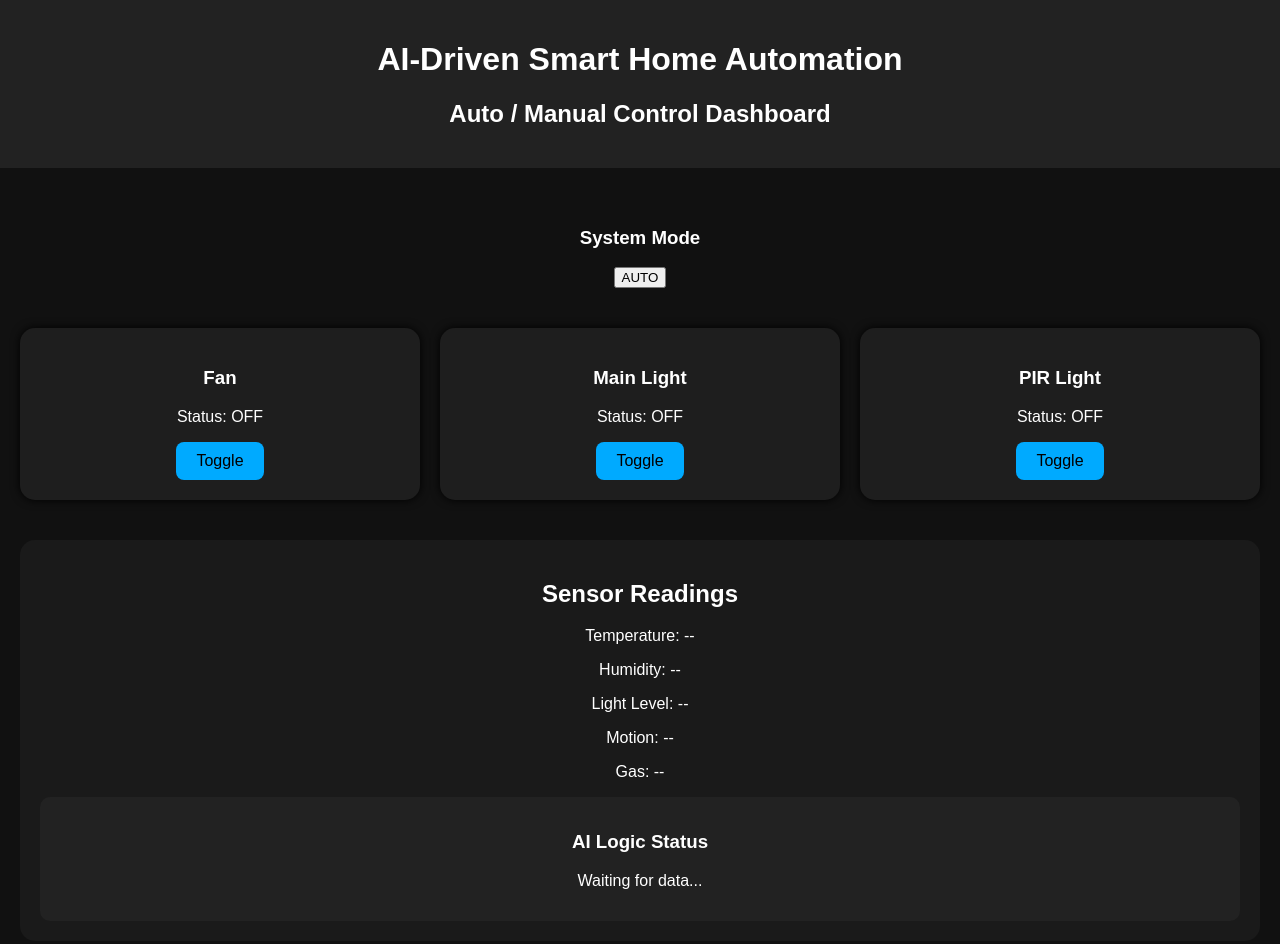
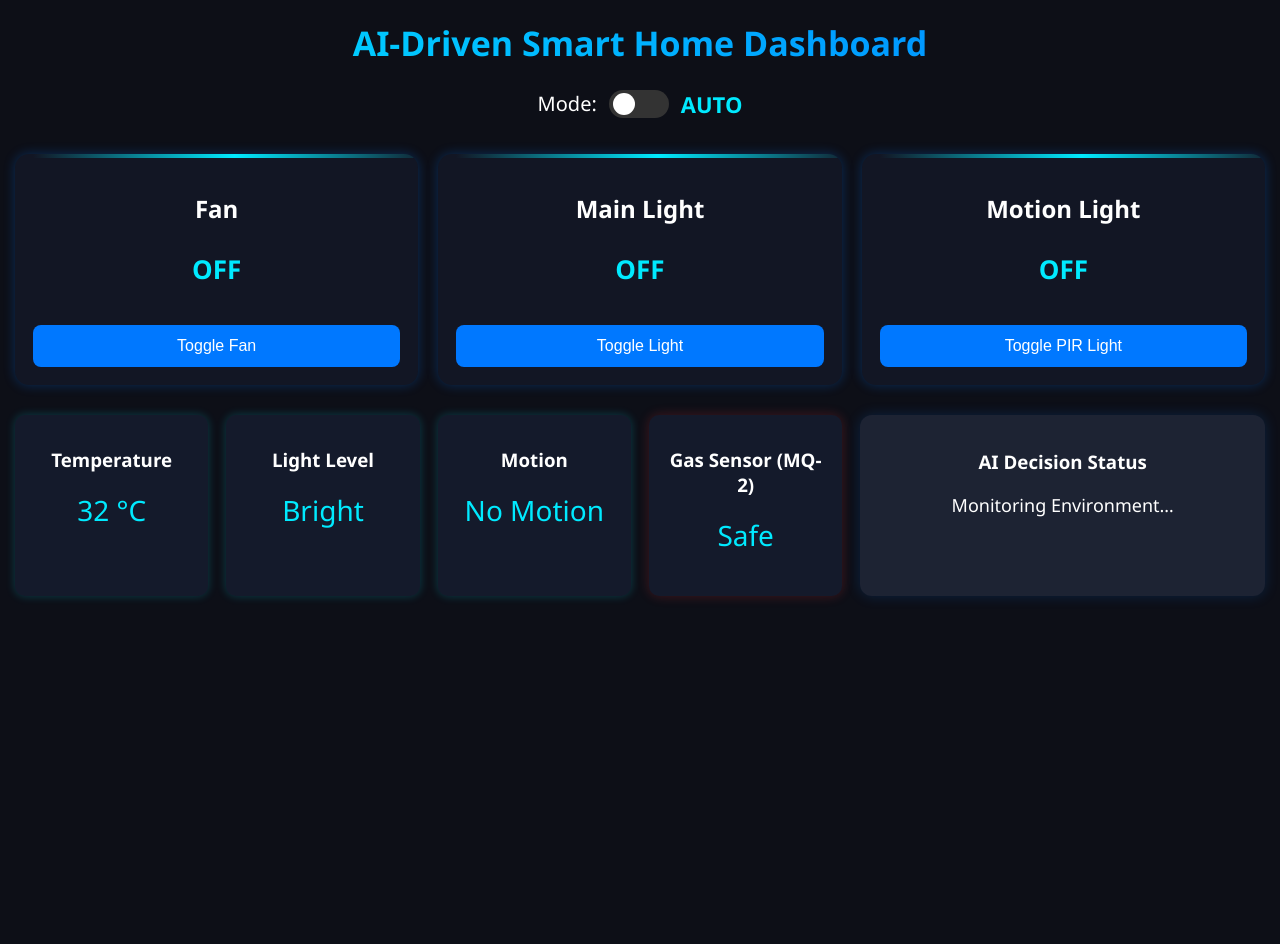
Before and after one commit to sreerammetasage-hash/SmartHomeDashboard, a plain HTML site: page index.html in a window 1280 px wide. After the commit the page ends 800 px from the top, so only its background shows below. Drawn offline with Linux system fonts and the light colour scheme.

Commit message:
Add files via upload

```diff
--- a/index.html
+++ b/index.html
@@ -1,61 +1,86 @@
 <!DOCTYPE html>
 <html lang="en">
 <head>
-    <meta charset="UTF-8">
-    <meta name="viewport" content="width=device-width, initial-scale=1.0">
-    <title>AI Smart Home Dashboard</title>
-    <link rel="stylesheet" href="style.css">
+    <meta charset="UTF-8" />
+    <meta name="viewport" content="width=device-width, initial-scale=1.0" />
+    <title>AI Home Automation Dashboard</title>
+    <link rel="stylesheet" href="style.css" />
 </head>
+
 <body>
 
-    <header>
-        <h1>AI-Driven Smart Home Automation</h1>
-        <h2>Auto / Manual Control Dashboard</h2>
-    </header>
+<div class="container">
 
-    <!-- Main Mode Toggle -->
+    <h1 class="title">AI-Driven Smart Home Dashboard</h1>
+
+    <!-- MODE TOGGLE -->
     <div class="mode-section">
-        <h3>System Mode</h3>
-        <button id="modeToggle">AUTO</button>
+        <span class="mode-label">Mode:</span>
+
+        <label class="switch">
+            <input type="checkbox" id="modeToggle">
+            <span class="slider round"></span>
+        </label>
+
+        <span id="modeStatus" class="mode-status">AUTO</span>
     </div>
 
-    <!-- Appliance Blocks -->
+    <!-- APPLIANCES GRID -->
     <div class="grid">
 
-        <div class="block" id="fanBlock">
-            <h3>Fan</h3>
-            <p>Status: <span id="fanStatus">OFF</span></p>
-            <button class="toggle-btn" id="fanBtn">Toggle</button>
+        <!-- FAN -->
+        <div class="card">
+            <h2>Fan</h2>
+            <div class="status-bar"></div>
+            <p id="fanState" class="state">OFF</p>
+            <button class="btn" id="fanBtn">Toggle Fan</button>
         </div>
 
-        <div class="block" id="lightBlock">
-            <h3>Main Light</h3>
-            <p>Status: <span id="lightStatus">OFF</span></p>
-            <button class="toggle-btn" id="lightBtn">Toggle</button>
+        <!-- LIGHT -->
+        <div class="card">
+            <h2>Main Light</h2>
+            <div class="status-bar"></div>
+            <p id="lightState" class="state">OFF</p>
+            <button class="btn" id="lightBtn">Toggle Light</button>
         </div>
 
-        <div class="block" id="pirLightBlock">
-            <h3>PIR Light</h3>
-            <p>Status: <span id="pirLightStatus">OFF</span></p>
-            <button class="toggle-btn" id="pirLightBtn">Toggle</button>
+        <!-- PIR LIGHT -->
+        <div class="card">
+            <h2>Motion Light</h2>
+            <div class="status-bar"></div>
+            <p id="pirLightState" class="state">OFF</p>
+            <button class="btn" id="pirLightBtn">Toggle PIR Light</button>
+        </div>
     </div>
 
+    <!-- SENSOR + AI STATUS -->
+    <div class="grid2">
+        <div class="sensor-card">
+            <h3>Temperature</h3>
+            <p id="tempVal" class="reading">-- °C</p>
         </div>
 
-    <!-- Sensor Status Section -->
-    <div class="sensor-section">
-        <h2>Sensor Readings</h2>
+        <div class="sensor-card">
+            <h3>Light Level</h3>
+            <p id="lightVal" class="reading">--</p>
+        </div>
 
-        <p>Temperature: <span id="tempValue">--</span></p>
-        <p>Humidity: <span id="humValue">--</span></p>
-        <p>Light Level: <span id="ldrValue">--</span></p>
-        <p>Motion: <span id="pirValue">--</span></p>
-        <p>Gas: <span id="gasValue">--</span></p>
+        <div class="sensor-card">
+            <h3>Motion</h3>
+            <p id="motionVal" class="reading">--</p>
+        </div>
 
-        <div class="ai-box">
-            <h3>AI Logic Status</h3>
-            <p id="aiStatus">Waiting for data...</p>
+        <div class="sensor-card gas">
+            <h3>Gas Sensor (MQ-2)</h3>
+            <p id="gasVal" class="reading">--</p>
         </div>
+
+        <div class="ai-card">
+            <h3>AI Decision Status</h3>
+            <p id="aiStatus">Awaiting data…</p>
+        </div>
+    </div>
+
 </div>
 
 <script src="script.js"></script>
--- a/script.js
+++ b/script.js
@@ -1,7 +1,38 @@
-console.log("Dashboard Loaded!");
+// AUTO/MANUAL TOGGLE
+const modeToggle = document.getElementById("modeToggle");
+const modeStatus = document.getElementById("modeStatus");
 
-// Dummy switches for UI
-document.getElementById("fanBtn").onclick = () => alert("Fan toggle pressed!");
-document.getElementById("lightBtn").onclick = () => alert("Light toggle pressed!");
-document.getElementById("pirLightBtn").onclick = () => alert("PIR Light toggle pressed!");
-document.getElementById("modeToggle").onclick = () => alert("Mode toggle pressed!");
+modeToggle.addEventListener("change", () => {
+    if (modeToggle.checked) {
+        modeStatus.innerText = "MANUAL";
+        modeStatus.style.color = "#ffdd00";
+    } else {
+        modeStatus.innerText = "AUTO";
+        modeStatus.style.color = "#00eaff";
+    }
+});
+
+// Appliance buttons (UI only for now)
+const fanState = document.getElementById("fanState");
+const lightState = document.getElementById("lightState");
+const pirLightState = document.getElementById("pirLightState");
+
+document.getElementById("fanBtn").onclick = () => {
+    fanState.innerText = fanState.innerText === "ON" ? "OFF" : "ON";
+};
+
+document.getElementById("lightBtn").onclick = () => {
+    lightState.innerText = lightState.innerText === "ON" ? "OFF" : "ON";
+};
+
+document.getElementById("pirLightBtn").onclick = () => {
+    pirLightState.innerText = pirLightState.innerText === "ON" ? "OFF" : "ON";
+};
+
+// Placeholder sensor values
+document.getElementById("tempVal").innerText = "32 °C";
+document.getElementById("lightVal").innerText = "Bright";
+document.getElementById("motionVal").innerText = "No Motion";
+document.getElementById("gasVal").innerText = "Safe";
+
+document.getElementById("aiStatus").innerText = "Monitoring Environment…";
--- a/style.css
+++ b/style.css
@@ -1,59 +1,178 @@
 body {
     margin: 0;
     padding: 0;
-    background: #111;
-    color: white;
-    font-family: Arial;
-    text-align: center;
+    background: #0d0f17;
+    color: #fff;
+    font-family: "Segoe UI", sans-serif;
 }
 
-header {
-    background: #222;
-    padding: 20px;
-    margin-bottom: 20px;
+/* title */
+.title {
+    text-align: center;
+    margin-top: 20px;
+    font-size: 34px;
+    background: linear-gradient(45deg, #00eaff, #0078ff);
+    -webkit-background-clip: text;
+    color: transparent;
 }
 
+/* mode toggle */
+.mode-section {
+    display: flex;
+    justify-content: center;
+    align-items: center;
+    margin: 20px 0;
+    gap: 12px;
+}
+
+.mode-label {
+    font-size: 20px;
+}
+
+.mode-status {
+    font-size: 22px;
+    font-weight: bold;
+    color: #00eaff;
+}
+
+/* custom toggle */
+.switch {
+    position: relative;
+    display: inline-block;
+    width: 60px;
+    height: 28px;
+}
+
+.switch input { display: none; }
+
+.slider {
+    position: absolute;
+    cursor: pointer;
+    top: 0; left: 0; right: 0; bottom: 0;
+    background: #333;
+    transition: 0.4s;
+    border-radius: 28px;
+}
+
+.slider:before {
+    position: absolute;
+    content: "";
+    height: 22px;
+    width: 22px;
+    left: 4px;
+    bottom: 3px;
+    background-color: white;
+    border-radius: 50%;
+    transition: 0.4s;
+}
+
+input:checked + .slider {
+    background: #00eaff;
+}
+
+input:checked + .slider:before {
+    transform: translateX(30px);
+}
+
+/* grid */
 .grid {
     display: grid;
-    grid-template-columns: repeat(3, 1fr);
+    grid-template-columns: repeat(auto-fit, minmax(240px, 1fr));
     gap: 20px;
-    padding: 20px;
+    padding: 15px;
 }
 
-.block {
-    background: #1e1e1e;
-    padding: 20px;
-    border-radius: 15px;
-    box-shadow: 0 0 10px #000;
+.card {
+    padding: 18px;
+    background: #121624;
+    border-radius: 14px;
+    position: relative;
+    overflow: hidden;
+    box-shadow: 0 0 12px #0078ff48;
 }
 
-.toggle-btn {
-    padding: 10px 20px;
-    background: #00aaff;
-    border: none;
-    border-radius: 8px;
-    font-size: 16px;
-    cursor: pointer;
+/* animated scanning bar */
+.status-bar {
+    width: 100%;
+    height: 4px;
+    background: linear-gradient(90deg, transparent, #00eaff, transparent);
+    position: absolute;
+    top: 0;
+    animation: scan 2s infinite linear;
 }
 
-.toggle-btn:hover {
-    background: #0088cc;
+@keyframes scan {
+    0% { background-position: -200px; }
+    100% { background-position: 200px; }
 }
 
-.mode-section {
-    padding: 20px;
+h2 {
+    text-align: center;
+    margin-bottom: 10px;
+    font-size: 24px;
 }
 
-.sensor-section {
-    background: #1a1a1a;
-    margin: 20px;
-    padding: 20px;
-    border-radius: 15px;
+.state {
+    text-align: center;
+    font-size: 26px;
+    font-weight: bold;
+    color: #00eaff;
 }
 
-.ai-box {
-    background: #222;
+.btn {
+    width: 100%;
+    padding: 12px;
+    margin-top: 12px;
+    background: #0078ff;
+    border: none;
+    color: white;
+    border-radius: 8px;
+    cursor: pointer;
+    font-size: 16px;
+    transition: 0.3s;
+}
+
+.btn:hover {
+    background: #005fcc;
+}
+
+/* sensor grid */
+.grid2 {
+    display: grid;
+    grid-template-columns: repeat(auto-fit, minmax(180px, 1fr));
+    gap: 18px;
     padding: 15px;
+    margin-bottom: 50px;
+}
+
+.sensor-card {
+    padding: 14px;
+    background: #141a2b;
+    border-radius: 10px;
+    text-align: center;
+    box-shadow: 0 0 10px #00eaff38;
+}
+
+.sensor-card.gas {
+    box-shadow: 0 0 12px #ff373738;
+}
+
+.reading {
+    font-size: 28px;
     margin-top: 10px;
-    border-radius: 10px;
+    color: #00eaff;
 }
+
+.ai-card {
+    grid-column: span 2;
+    background: #1d2333;
+    padding: 16px;
+    border-radius: 12px;
+    text-align: center;
+    box-shadow: 0 0 14px #0078ff2e;
+}
+
+.ai-card p {
+    font-size: 18px;
+    color: #fff;
+}
```
Lines whose indentation alone changed are shown as unchanged.
